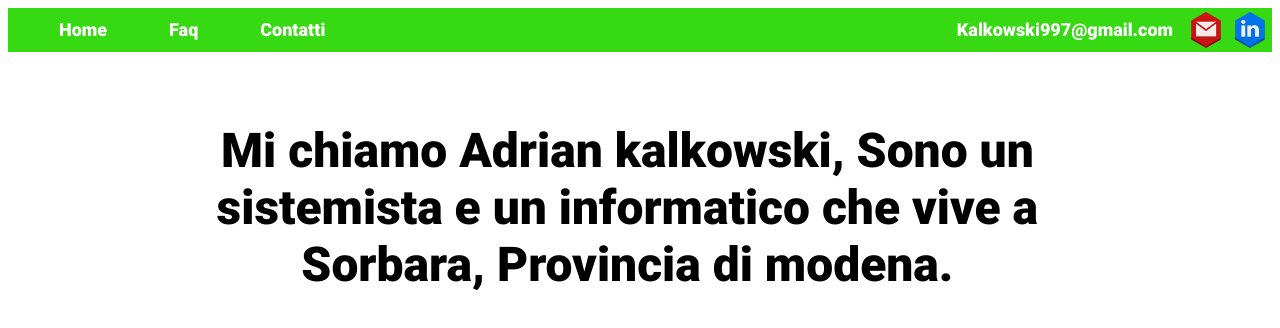
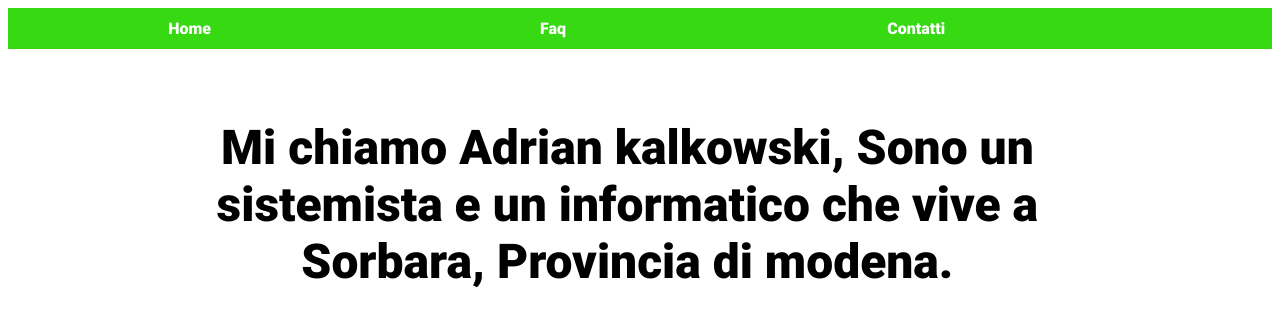
Before and after one commit to Kalkowski/kalkowski.github.io, a plain HTML site: page index.html in a window 1280 px wide. Drawn offline with Linux system fonts and the light colour scheme.

Commit message:
resoluzione 2

```diff
--- a/index.html
+++ b/index.html
@@ -9,9 +9,10 @@
 
     <header class="contatti">
 
-        <img src="img/icone/linkedin.png" class="contatti">
+    <!--<img src="img/icone/linkedin.png" class="contatti">
         <img src="img/icone/gmail.png" class="contatti">
-        <p class="contatti">Kalkowski997@gmail.com</p>
+        <p class="contatti">Kalkowski997@gmail.com</p>-->
+
 		<p class="nav">Home</p>
 		<p class="nav">Faq</p>
 		<p class="nav">Contatti</p>
--- a/style.css
+++ b/style.css
@@ -26,16 +26,18 @@ p.contatti{
     float: right;
     Margin: 11px;
     color: white;
-    font-size: 18px;
+    font-size: 100%;
     font-family: 'Roboto-Black'
 }
 .nav{
+	display:block;
     float: left;
-	padding-left:40px;
+	width: 27%;
     Margin: 11px;
     color: white;
-    font-size: 18px;
-    font-family: 'Roboto-Black'
+    font-size: 100%;
+    font-family: 'Roboto-Black';
+	text-align: center;
 }
 .Presentazione {
   float: left;
```
Also changed, not shown: style2.css (added, +111 -0 lines).
